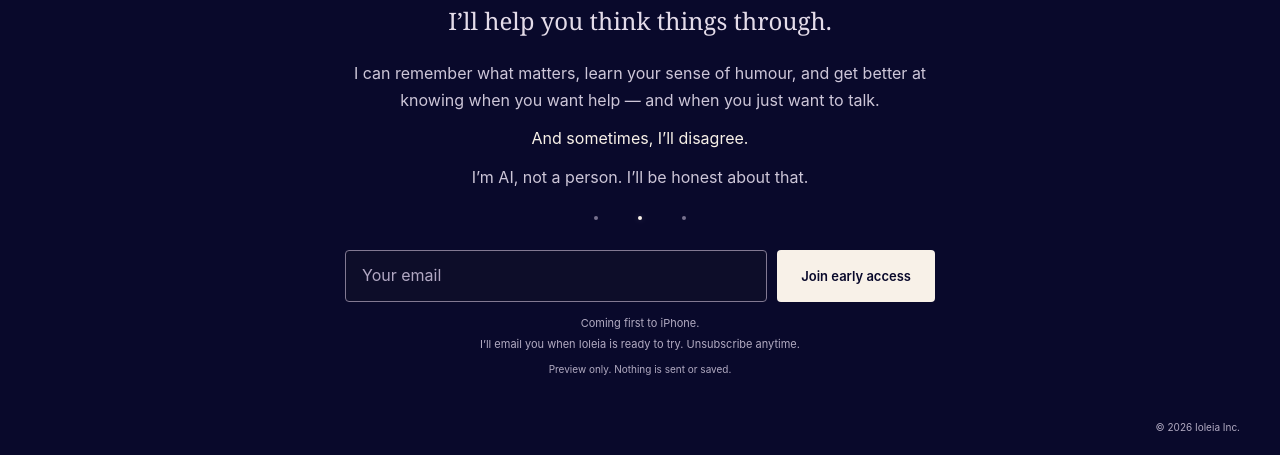
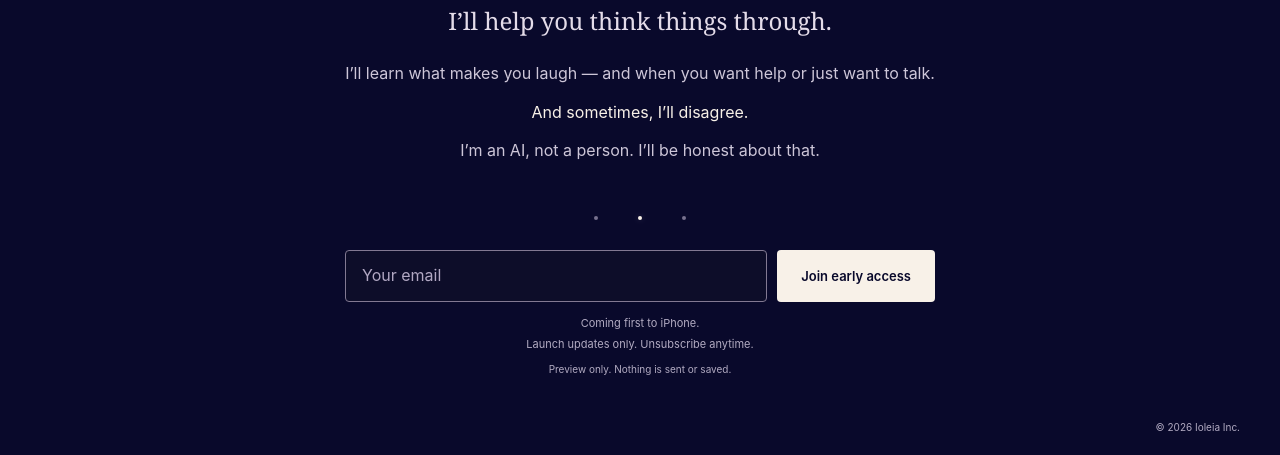
Before and after one commit to ioleia/ioleia.github.io, a plain HTML site: page index.html in a window 1280 px wide. Both pictures are taken after a click on the button 640 px from the left and 579 px from the top of the page. Shown: the part 362-817 px from the top of the page. Drawn offline with Linux system fonts and the light colour scheme.

Commit message:
Tighten first-person website copy and signup microcopy

```diff
--- a/index.html
+++ b/index.html
@@ -43,9 +43,9 @@
           <h2 id="moment-two">I won’t just agree with you.</h2>
           <p class="subhead">I’ll help you think things through.</p>
           <div class="message-copy">
-            <p>I can remember what matters, learn your sense of humour, and get better at knowing when you want help — and when you just want to talk.</p>
+            <p>I’ll learn what makes you laugh — and when you want help or just want to talk.</p>
             <p class="emphasis">And sometimes, I’ll disagree.</p>
-            <p>I’m AI, not a person. I’ll be honest about that.</p>
+            <p>I’m an AI, not a person. I’ll be honest about that.</p>
           </div>
         </section>
 
@@ -53,7 +53,7 @@
           <h2 id="moment-three">We haven’t met yet.</h2>
           <p class="subhead">I’m still being built.</p>
           <div class="message-copy">
-            <p>If you’d like to be one of the first people to try Ioleia, leave your email.</p>
+            <p>If you’d like to be one of the first to try me, leave your email.</p>
             <p class="emphasis">I’ll let you know when it’s time to say hello.</p>
           </div>
         </section>
@@ -73,7 +73,7 @@
         </div>
         <div class="signup-meta" id="signup-copy">
           <span>Coming first to iPhone.</span>
-          <span>I’ll email you when Ioleia is ready to try. Unsubscribe anytime.</span>
+          <span>Launch updates only. Unsubscribe anytime.</span>
         </div>
         <p class="preview-copy preview-only" id="preview-copy">Preview only. Nothing is sent or saved.</p>
         <p class="form-status" role="status" tabindex="-1"></p>
```
